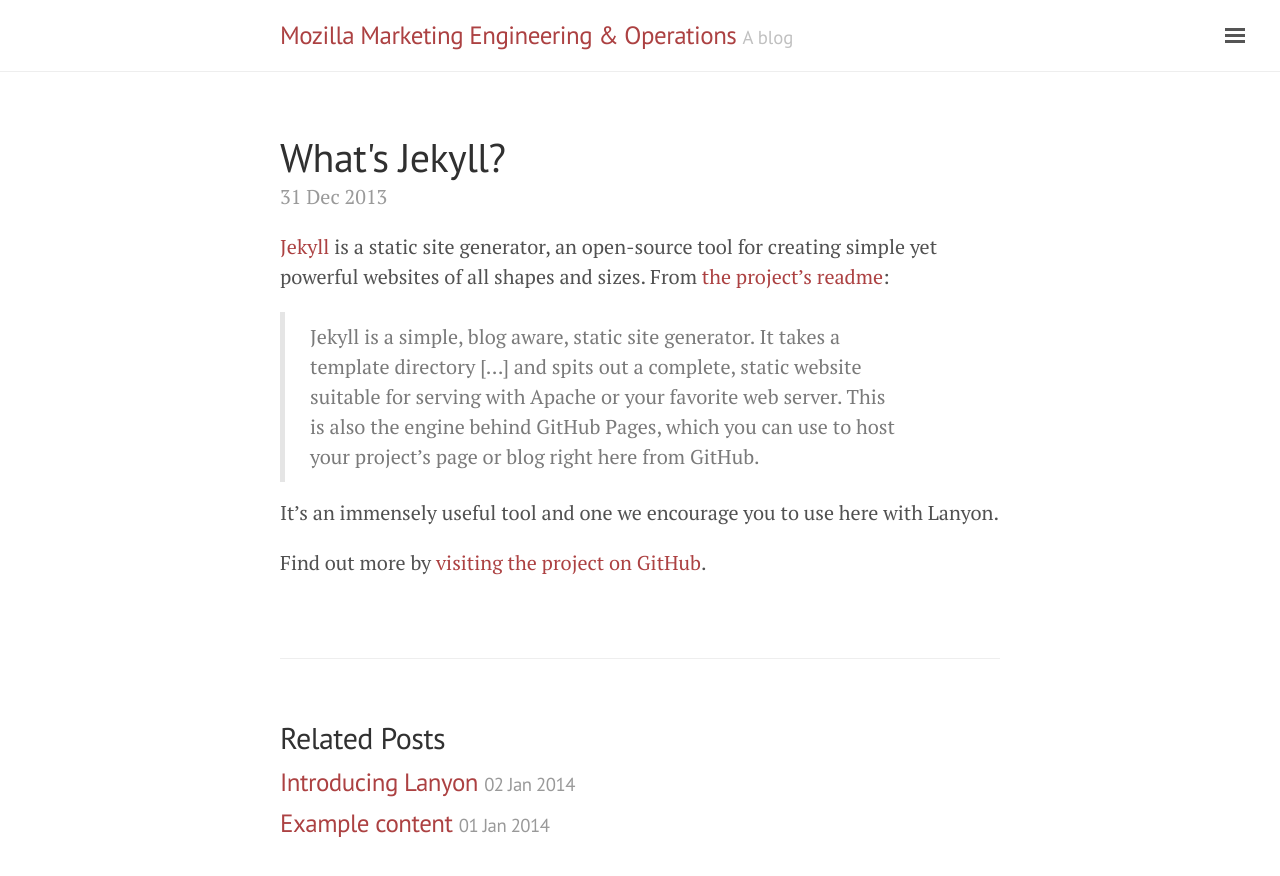
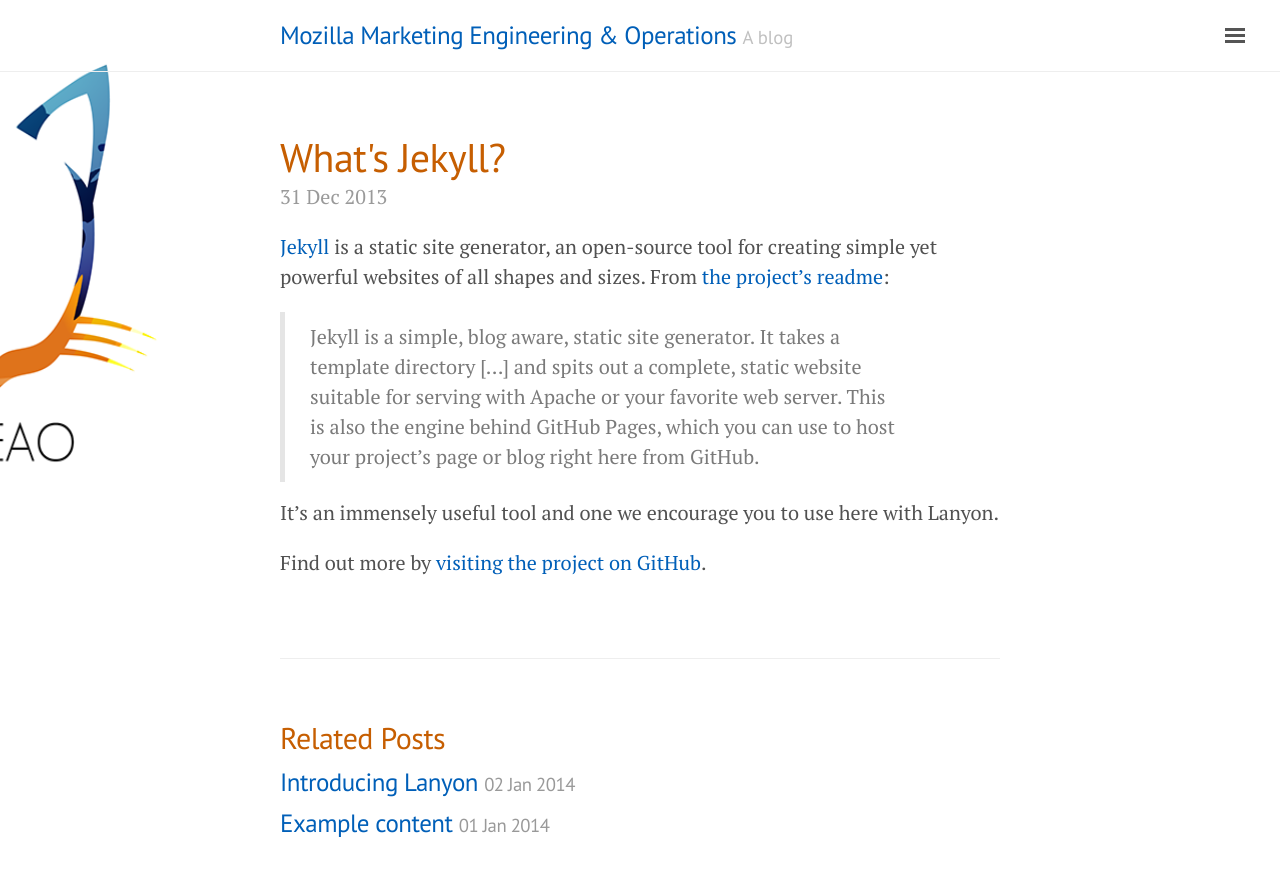
Before and after one commit to mozilla/meao, a Jekyll site: the page built from _posts/2013-12-31-whats-jekyll.md, in a window 1280 px wide. Shown: the top 876 px of the page. Built offline with Jekyll 4.4.1, drawn with Linux system fonts in a browser that asks for light colours.

Commit message:
Add theme colours, favicon, and background-image.

```diff
--- a/public/css/lanyon.css
+++ b/public/css/lanyon.css
@@ -435,108 +435,31 @@ a.pagination-item:hover {
 
 
 /*
- * Themes
- *
- * Apply custom color schemes by adding the appropriate class to the `body`.
- * Based on colors from Base16: http://chriskempson.github.io/base16/#default.
+ * MozMEAO Theme
  */
 
-/* Red */
-.theme-base-08 .sidebar,
-.theme-base-08 .sidebar-toggle:active,
-.theme-base-08 #sidebar-checkbox:checked ~ .sidebar-toggle {
-  background-color: #ac4142;
+ body {
+  background-image: url(../media/mozmeao.png);
+  background-size: 505px 505px;
+  background-repeat: no-repeat;
+  background-position: calc(50% - 34rem) 0px;
+ }
+
+.sidebar,
+.sidebar-toggle:active,
+#sidebar-checkbox:checked ~ .sidebar-toggle {
+  background-color: #c65e01;
 }
-.theme-base-08 .container a,
-.theme-base-08 .sidebar-toggle,
-.theme-base-08 .related-posts li a:hover {
-  color: #ac4142;
+.container a,
+.sidebar-toggle,
+.related-posts li a:hover {
+  color: #005fb8;
 }
 
-/* Orange */
-.theme-base-09 .sidebar,
-.theme-base-09 .sidebar-toggle:active,
-.theme-base-09 #sidebar-checkbox:checked ~ .sidebar-toggle {
-  background-color: #d28445;
+h1, h2, h3,
+.post-title {
+    color: #c65e01;
 }
-.theme-base-09 .container a,
-.theme-base-09 .sidebar-toggle,
-.theme-base-09 .related-posts li a:hover {
-  color: #d28445;
-}
-
-/* Yellow */
-.theme-base-0a .sidebar,
-.theme-base-0a .sidebar-toggle:active,
-.theme-base-0a #sidebar-checkbox:checked ~ .sidebar-toggle {
-  background-color: #f4bf75;
-}
-.theme-base-0a .container a,
-.theme-base-0a .sidebar-toggle,
-.theme-base-0a .related-posts li a:hover {
-  color: #f4bf75;
-}
-
-/* Green */
-.theme-base-0b .sidebar,
-.theme-base-0b .sidebar-toggle:active,
-.theme-base-0b #sidebar-checkbox:checked ~ .sidebar-toggle {
-  background-color: #90a959;
-}
-.theme-base-0b .container a,
-.theme-base-0b .sidebar-toggle,
-.theme-base-0b .related-posts li a:hover {
-  color: #90a959;
-}
-
-/* Cyan */
-.theme-base-0c .sidebar,
-.theme-base-0c .sidebar-toggle:active,
-.theme-base-0c #sidebar-checkbox:checked ~ .sidebar-toggle {
-  background-color: #75b5aa;
-}
-.theme-base-0c .container a,
-.theme-base-0c .sidebar-toggle,
-.theme-base-0c .related-posts li a:hover {
-  color: #75b5aa;
-}
-
-/* Blue */
-.theme-base-0d .sidebar,
-.theme-base-0d .sidebar-toggle:active,
-.theme-base-0d #sidebar-checkbox:checked ~ .sidebar-toggle {
-  background-color: #6a9fb5;
-}
-.theme-base-0d .container a,
-.theme-base-0d .sidebar-toggle,
-.theme-base-0d .related-posts li a:hover {
-  color: #6a9fb5;
-}
-
-/* Magenta */
-.theme-base-0e .sidebar,
-.theme-base-0e .sidebar-toggle:active,
-.theme-base-0e #sidebar-checkbox:checked ~ .sidebar-toggle {
-  background-color: #aa759f;
-}
-.theme-base-0e .container a,
-.theme-base-0e .sidebar-toggle,
-.theme-base-0e .related-posts li a:hover {
-  color: #aa759f;
-}
-
-/* Brown */
-.theme-base-0f .sidebar,
-.theme-base-0f .sidebar-toggle:active,
-.theme-base-0f #sidebar-checkbox:checked ~ .sidebar-toggle {
-  background-color: #8f5536;
-}
-.theme-base-0f .container a,
-.theme-base-0f .sidebar-toggle,
-.theme-base-0f .related-posts li a:hover {
-  color: #8f5536;
-}
-
 
 /*
  * Overlay sidebar
```
Also changed, not shown: public/apple-touch-icon-precomposed.png (deleted), public/apple-touch-icon.png (added), public/favicon.ico, public/media/mozmeao.png (added).
